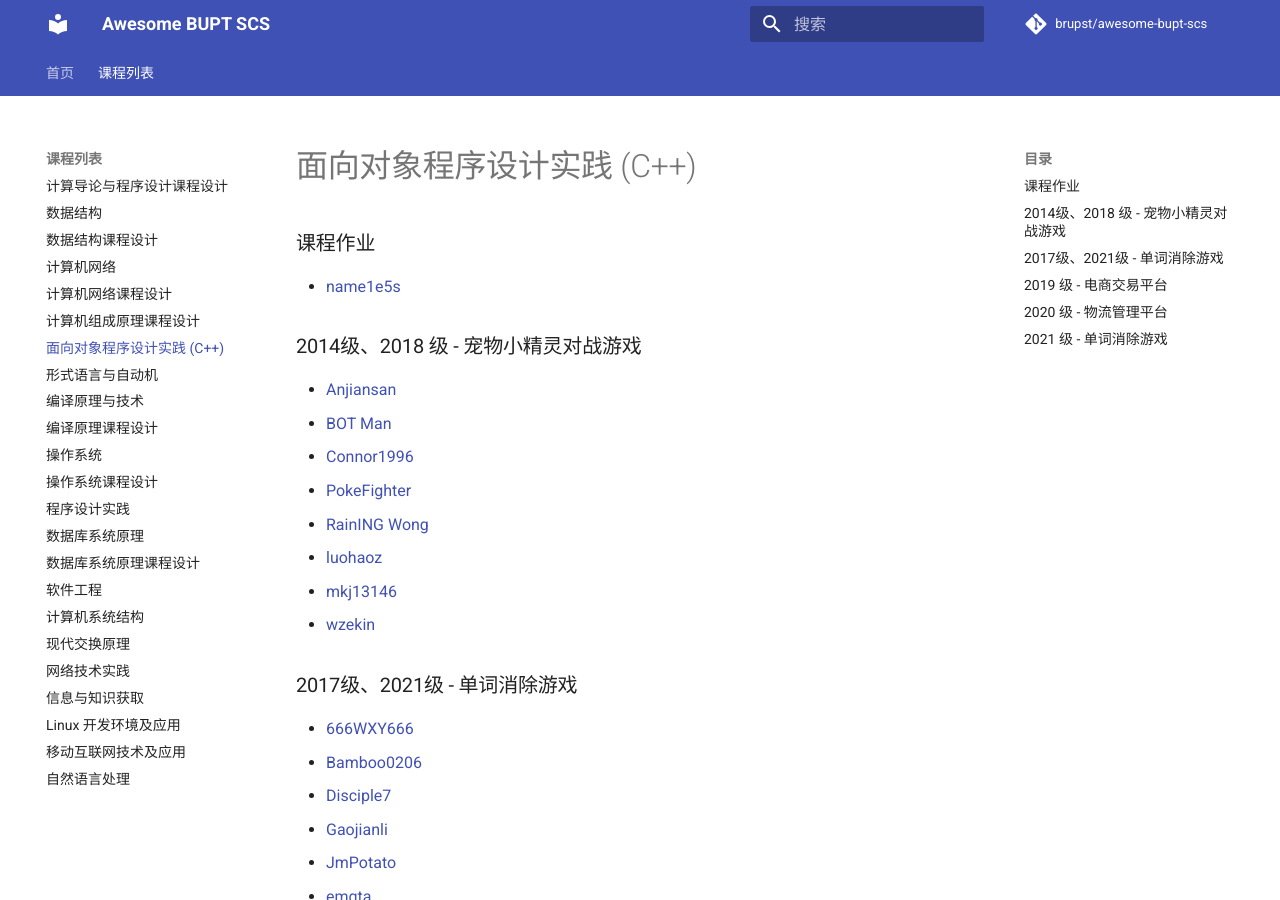
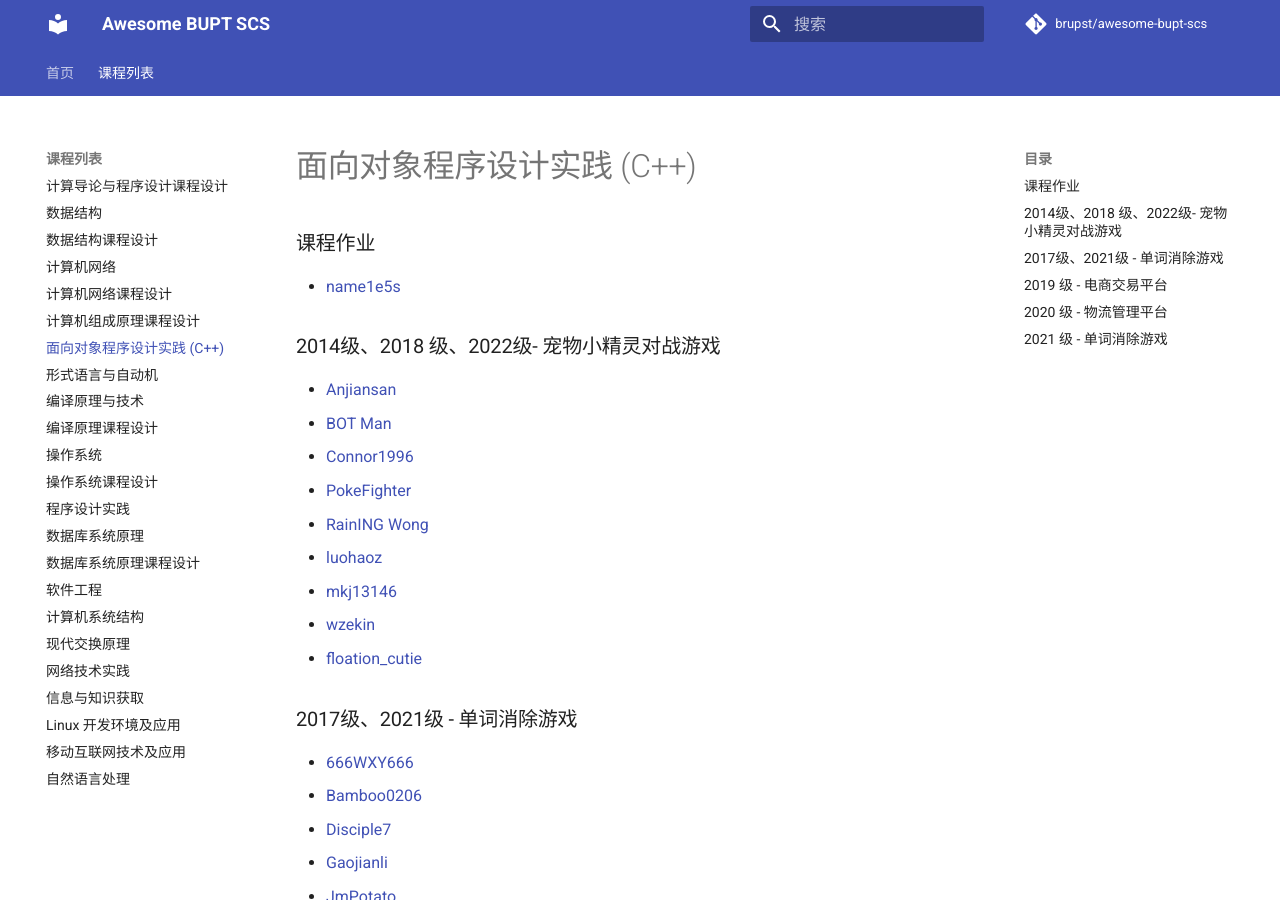
Before and after one commit to brupst/awesome-bupt-scs, an MkDocs documentation site: the page built from projects/C++.md, in a window 1280 px wide and 900 px high. Built offline with MkDocs 1.6.1 and Material for MkDocs 9.7.7, drawn with Linux system fonts in a browser that asks for light colours; comment, search, counter and statistics services are not loaded.

Commit message:
:feat add new c++ project

```diff
--- a/projects/C++.md
+++ b/projects/C++.md
@@ -4,7 +4,7 @@
 
 * [name1e5s](https://github.com/name1e5s/playground/tree/master/OOP_in_C%2B%2B_HomeWork)
 
-### 2014级、2018 级 - 宠物小精灵对战游戏
+### 2014级、2018 级、2022级- 宠物小精灵对战游戏
 
 * [Anjiansan](https://github.com/Anjiansan/Pokemon)
 * [BOT Man](https://github.com/BOT-Man-JL/BUPT-Projects/blob/master/3-1-Pokemon)
@@ -14,6 +14,7 @@
 * [luohaoz](https://github.com/luohaoz/pocket-man)
 * [mkj13146](https://github.com/mkj13146/Pokemon)
 * [wzekin](https://github.com/wzekin/BUPT-Projects/tree/master/C++)
+* [floation_cutie](https://github.com/floation-cutie/Pokemon-SFML-CPP)
 
 ### 2017级、2021级 - 单词消除游戏
 
```
